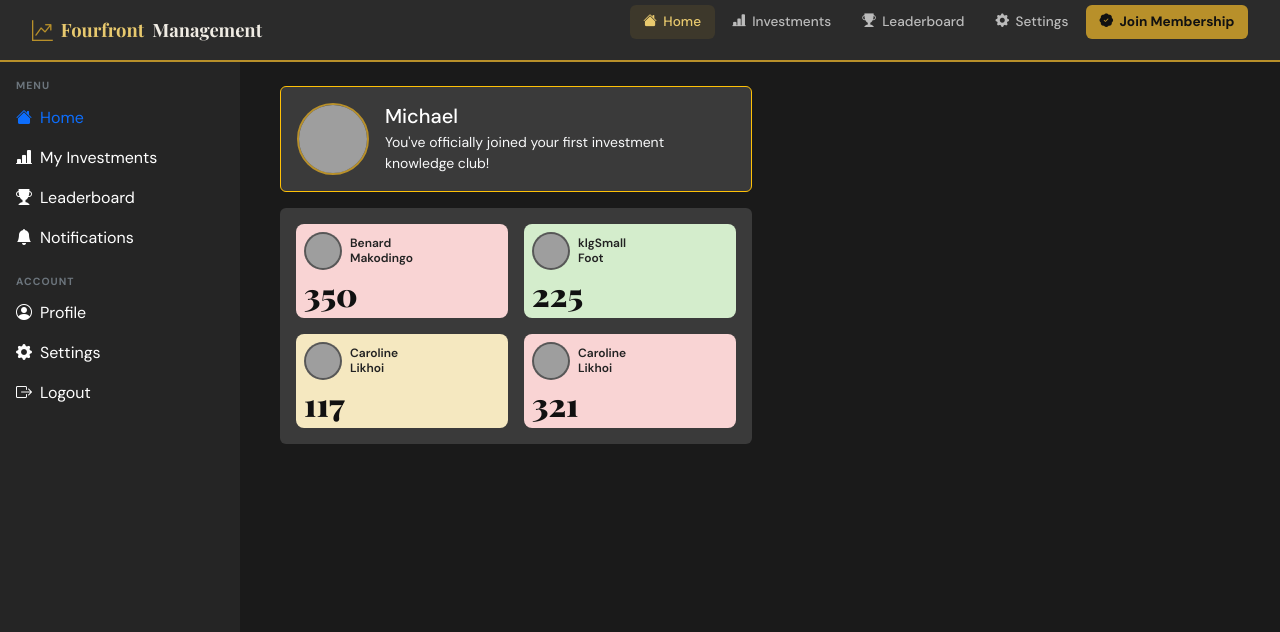
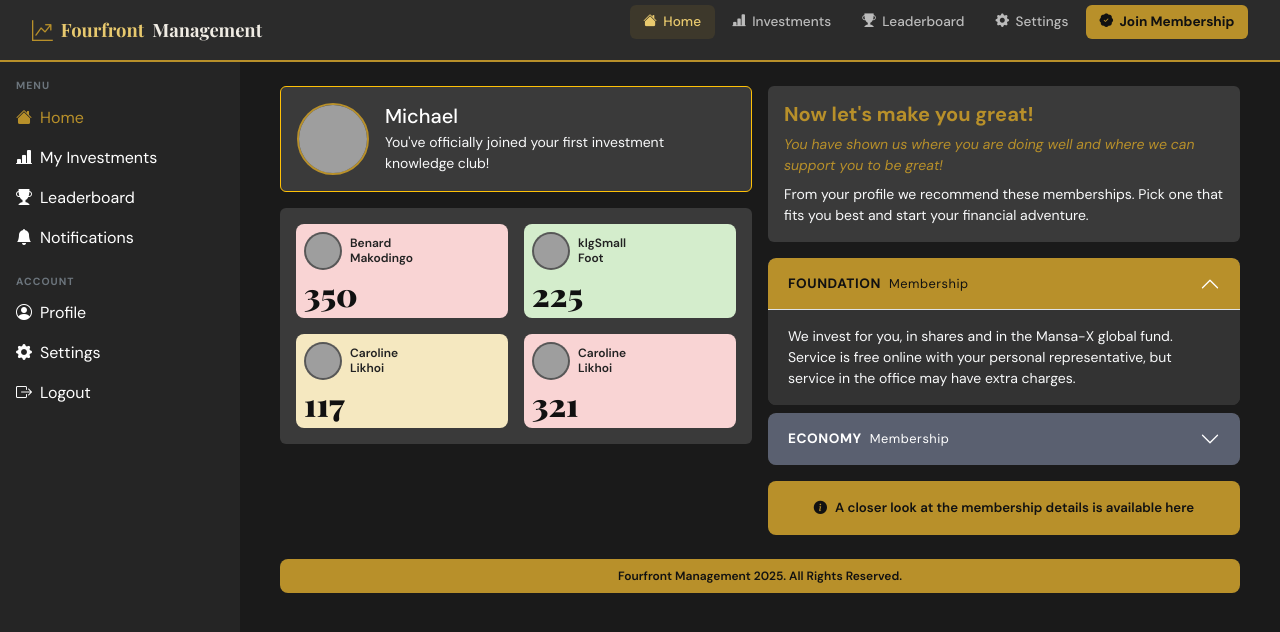
Before and after one commit to CliveOuma/frontend-assessment-bootstrap, a plain HTML site: page index.html in a window 1280 px wide. Drawn offline with nearby package versions, Linux system fonts and the light colour scheme; grey boxes are pictures that could not be loaded.

Commit message:
feat: add memberships component and footer

```diff
--- a/css/styles.css
+++ b/css/styles.css
@@ -26,7 +26,6 @@ body {
   background: #1a1a1a;
   color: var(--text-light);
   min-height: 100vh;
-  overflow-y: hidden;
 }
 
 /* DESKTOP NAVBAR */
@@ -266,6 +265,10 @@ body {
   line-height: 1;
 }
 
+.text-gold {
+  color: #b8902a !important;
+}
+
 .leader-name {
   font-size: 0.75rem;
   font-weight: 600;
@@ -284,3 +287,44 @@ body {
   height: calc(100vh - 56px);
   overflow-y: auto;
 }
+
+/* ── Accordion colour overrides ── */
+.accordion-button.gold-hd {
+  background: var(--gold) !important;
+  color: #111 !important;
+  font-weight: 700;
+  letter-spacing: .04em;
+  text-transform: uppercase;
+  font-size: .85rem;
+}
+
+.accordion-button.slate-hd {
+  background: #5a6070 !important;
+  color: #fff !important;
+  font-weight: 700;
+  letter-spacing: .04em;
+  text-transform: uppercase;
+  font-size: .85rem;
+}
+
+.accordion-button::after,
+.accordion-button:not(.collapsed)::after {
+  filter: invert(1) brightness(2);
+}
+
+/* ── Details banner ── */
+.banner-cta {
+  background: var(--gold);
+  color: #111;
+  font-weight: 600;
+  font-size: .83rem;
+  cursor: pointer;
+}
+
+/* ── Footer ── */
+.site-footer {
+  background: var(--gold);
+  color: #111;
+  font-size: .75rem;
+  font-weight: 600;
+}
--- a/index.html
+++ b/index.html
@@ -165,8 +165,89 @@
                         </div>
 
                     </div>
-                    <script
-                        src="https://cdnjs.cloudflare.com/ajax/libs/bootstrap/5.3.2/js/bootstrap.bundle.min.js"></script>
-                    <script src="js/scripts.js"></script>
+                    <div class="col-12 col-lg-6 d-flex flex-column gap-3">
+
+                        <div class="card border-0" style="background:var(--card-bg);">
+                            <div class="card-body">
+                                <h5 class="font-serif fw-bold mb-2 text-gold">Now let's make you great!</h5>
+                                <p class="small fst-italic text-gold mb-2">
+                                    You have shown us where you are doing well and where we can support you to be great!
+                                </p>
+                                <p class="small text-light mb-0">
+                                    From your profile we recommend these memberships. Pick one that fits you best and
+                                    start your financial adventure.
+                                </p>
+                            </div>
+                        </div>
+
+                        <!-- MEMBERSHIPS — Bootstrap accordion component -->
+                        <div class="accordion" id="membershipAccordion">
+
+                            <div class="accordion-item border-0 rounded-3 overflow-hidden mb-2"
+                                style="background:var(--card-bg);">
+                                <h2 class="accordion-header">
+                                    <button class="accordion-button gold-hd rounded-top-3" type="button"
+                                        data-bs-toggle="collapse" data-bs-target="#collapseFoundation"
+                                        aria-expanded="true" aria-controls="collapseFoundation">
+                                        FOUNDATION <span class="fw-normal ms-2"
+                                            style="font-size:.8rem;text-transform:none;">Membership</span>
+                                    </button>
+                                </h2>
+                                <div id="collapseFoundation" class="accordion-collapse collapse show"
+                                    data-bs-parent="#membershipAccordion">
+                                    <div class="accordion-body small text-light" style="background:#333;">
+                                        We invest for you, in shares and in the Mansa-X global fund. Service is free
+                                        online
+                                        with your personal representative, but service in the office may have extra
+                                        charges.
+                                    </div>
+                                </div>
+                            </div>
+
+                            <div class="accordion-item border-0 rounded-3 overflow-hidden"
+                                style="background:var(--card-bg);">
+                                <h2 class="accordion-header">
+                                    <button class="accordion-button collapsed slate-hd rounded-top-3" type="button"
+                                        data-bs-toggle="collapse" data-bs-target="#collapseEconomy"
+                                        aria-expanded="false" aria-controls="collapseEconomy">
+                                        ECONOMY <span class="fw-normal ms-2"
+                                            style="font-size:.8rem;text-transform:none;">Membership</span>
+                                    </button>
+                                </h2>
+                                <div id="collapseEconomy" class="accordion-collapse collapse"
+                                    data-bs-parent="#membershipAccordion">
+                                    <div class="accordion-body small text-light" style="background:#333;">
+                                        We will invest your money for you at a guaranteed rate with the Mansa-X global
+                                        fund.
+                                        Service is free online with your personal representative, but service in the
+                                        office
+                                        may have extra charges.
+                                    </div>
+                                </div>
+                            </div>
+
+                        </div>
+
+                        <!-- DETAILS BANNER-->
+                        <div class="alert banner-cta rounded-3 d-flex align-items-center justify-content-center gap-2 mb-0"
+                            role="button">
+                            <i class="bi bi-info-circle-fill"></i>
+                            A closer look at the membership details is available here
+                        </div>
+
+                    </div>
+                </div>
+                <!-- FOOTER -->
+                <footer
+                    class="site-footer text-center py-2 mt-4 rounded-3 d-flex align-items-center justify-content-center gap-2">
+                    Fourfront Management 2025. All Rights Reserved.
+                </footer>
+        </main>
+    </div>
+
+    </div><!-- /container -->
+    <script src="https://cdnjs.cloudflare.com/ajax/libs/bootstrap/5.3.2/js/bootstrap.bundle.min.js"></script>
+    <script src="js/scripts.js"></script>
 </body>
+
 </html>
```
